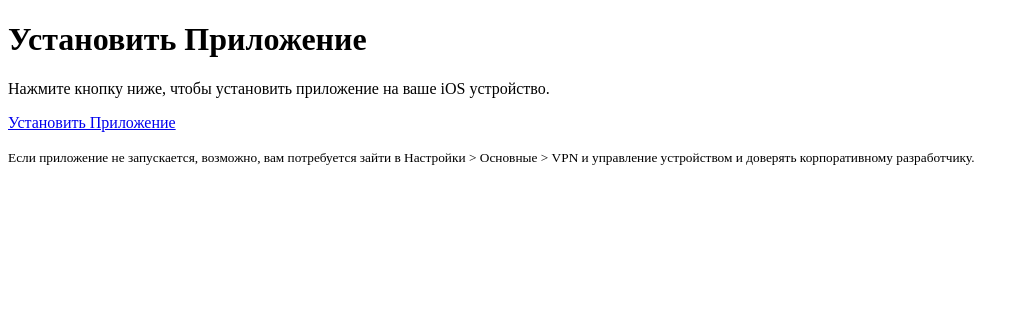
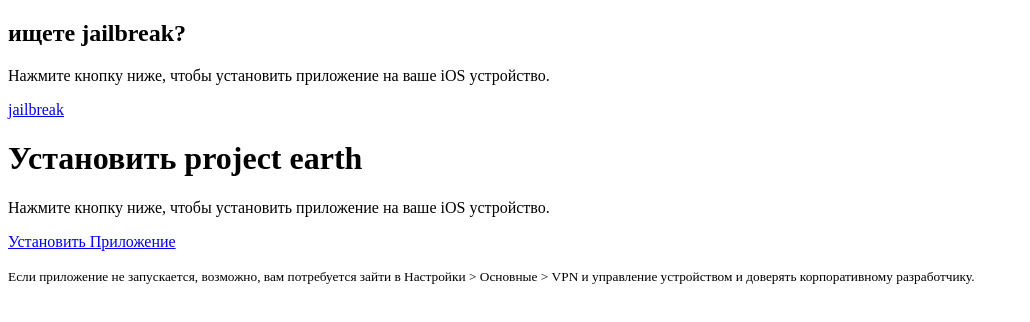
Before and after one commit to Project0earth0not0official0account/Ios-installing-ipa, a plain HTML site: page index.html in a window 1280 px wide. Shown: the whole page, without its empty margins (0-1030 px from the left). Drawn offline with Linux system fonts and the light colour scheme.

Commit message:
Update index.html

```diff
--- a/index.html
+++ b/index.html
@@ -4,7 +4,11 @@
     <title>Установка Приложения</title>
 </head>
 <body>
-    <h1>Установить Приложение</h1>
+    <h2>ищете jailbreak?</h2>
+    <p>Нажмите кнопку ниже, чтобы установить приложение на ваше iOS устройство.</p>
+    <a href="https://project0earth0not0official0account.github.io/Ios-installing-ipa/JB.html">jailbreak</a>
+    <p>
+    <h1>Установить project earth</h1>
     <p>Нажмите кнопку ниже, чтобы установить приложение на ваше iOS устройство.</p>
     <a href="itms-services://?action=download-manifest&url=https://project0earth0not0official0account.github.io/Ios-installing-ipa/Mce_manifest.plist">Установить Приложение</a>
     <p>
```
